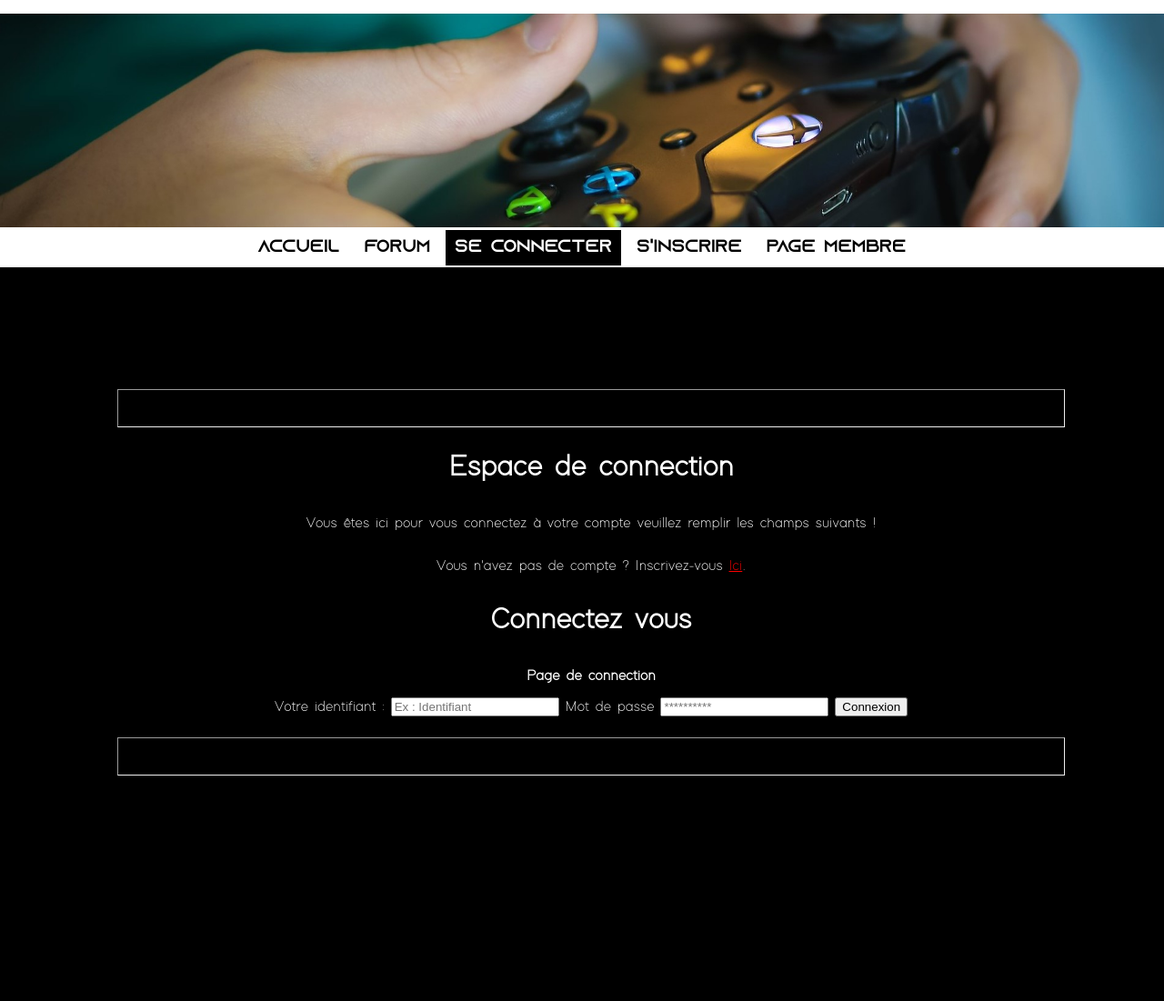
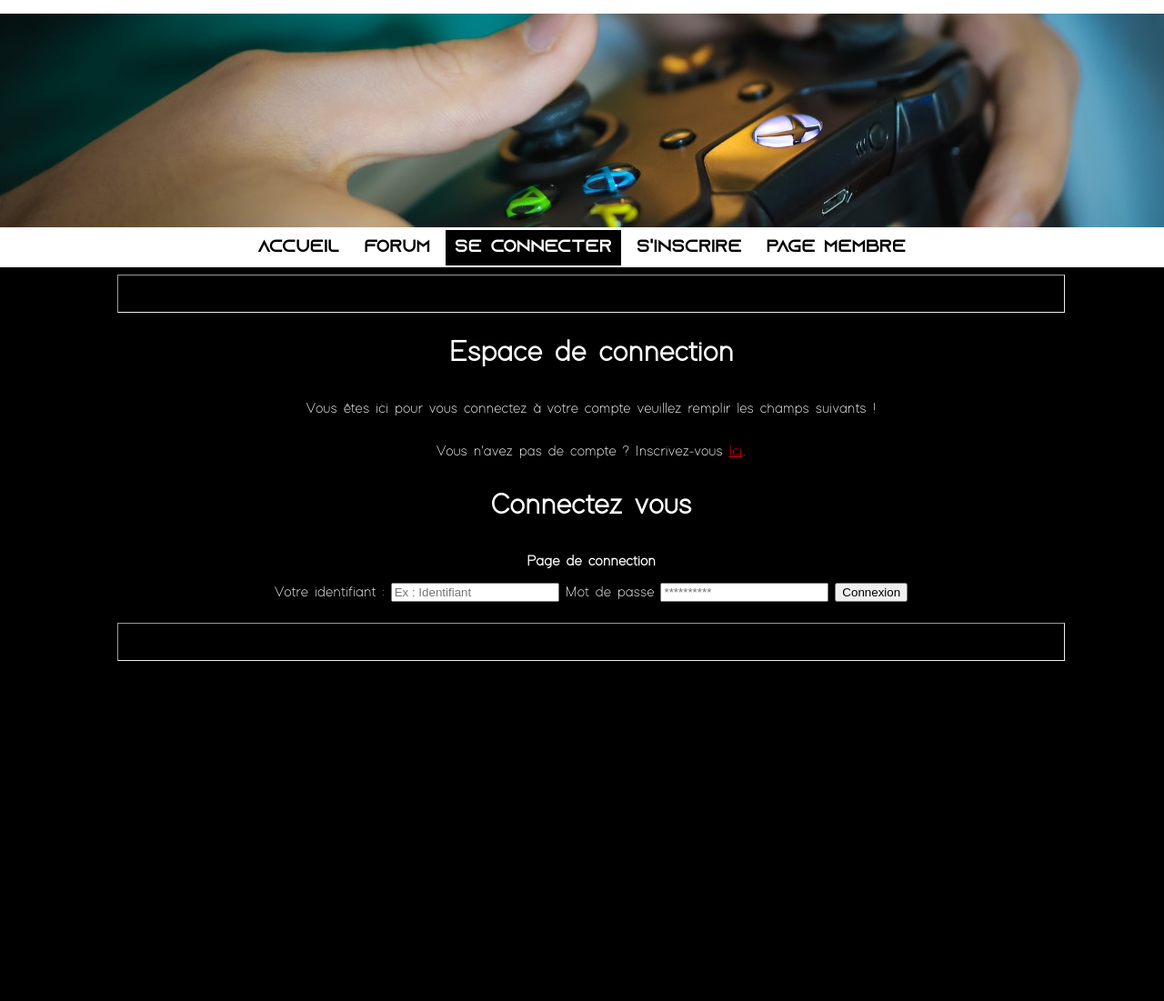
Before and after one commit to QuentinNEP/HackingSite, a PHP site: page /loginpage.php in a window 1280 px wide. Shown: the top 1101 px of the page at 91% size. Run offline with PHP 8.4, Linux system fonts and the light colour scheme.

Commit message:
Aménagement

```diff
--- a/assets/style/main.css
+++ b/assets/style/main.css
@@ -59,7 +59,6 @@ nav a:hover {
 	border-bottom: 2px solid white;
 }
 .login {
-	padding-top: 10%;
 	text-align: center;
 	display: flex;
 
--- a/loginpage.php
+++ b/loginpage.php
@@ -18,7 +18,6 @@
 				<a href='registerpage.php'>S'inscrire</a>
 				<a href='membre.php'>Page membre</a>
 		</nav>
-
 
 	</header>
 	<main>
```
